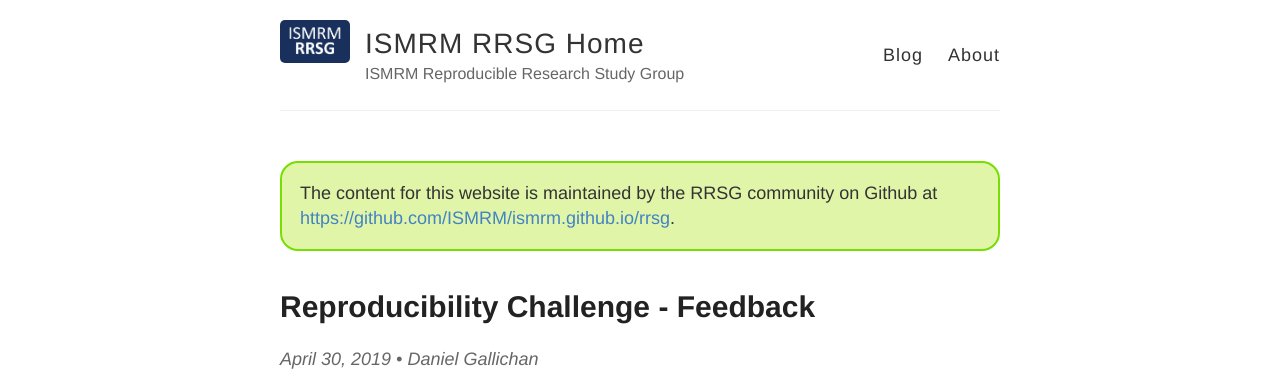
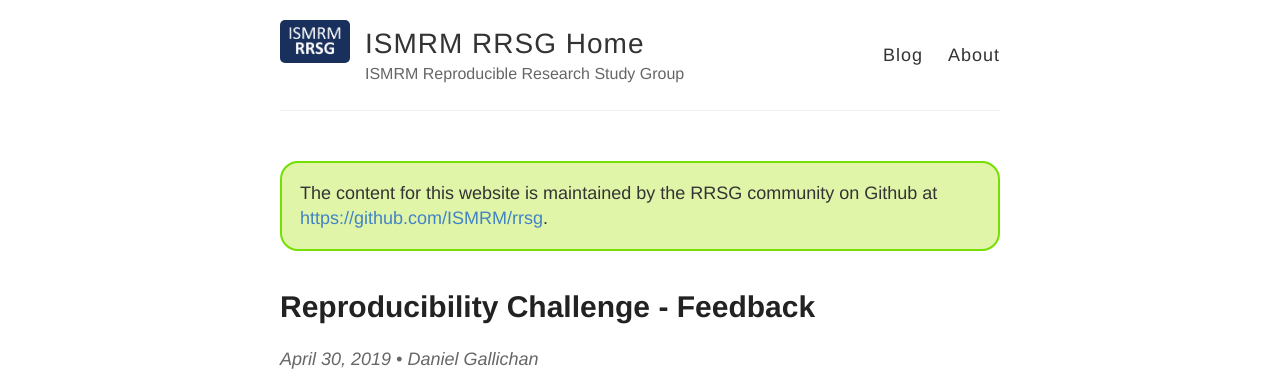
Before and after one commit to ISMRM/rrsg, a Jekyll site: the page built from index.html, in a window 1280 px wide. Shown: the top 391 px of the page. Built offline with Jekyll 4.4.1, drawn with Linux system fonts in a browser that asks for light colours; comment, search, counter and statistics services are not loaded; part of the change alters nothing that is shown.

Commit message:
fix link text

```diff
--- a/index.html
+++ b/index.html
@@ -5,7 +5,7 @@ layout: default
 <div class="posts">
   <div style="background: #E1F5A9; padding: 1em; border-radius: 1em; border: 2px solid #74DF00">
       The content for this website is maintained by the
-      RRSG community on Github at <a href="https://github.com/ISMRM/rrsg">https://github.com/ISMRM/ismrm.github.io/rrsg</a>.
+      RRSG community on Github at <a href="https://github.com/ISMRM/rrsg">https://github.com/ISMRM/rrsg</a>.
   </div>
   {% for post in site.posts %}
     <article class="post">
```
